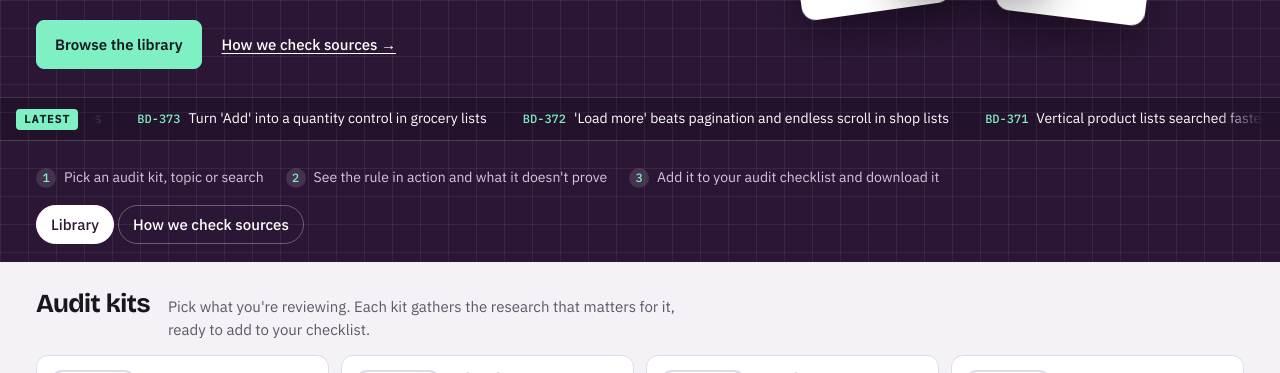
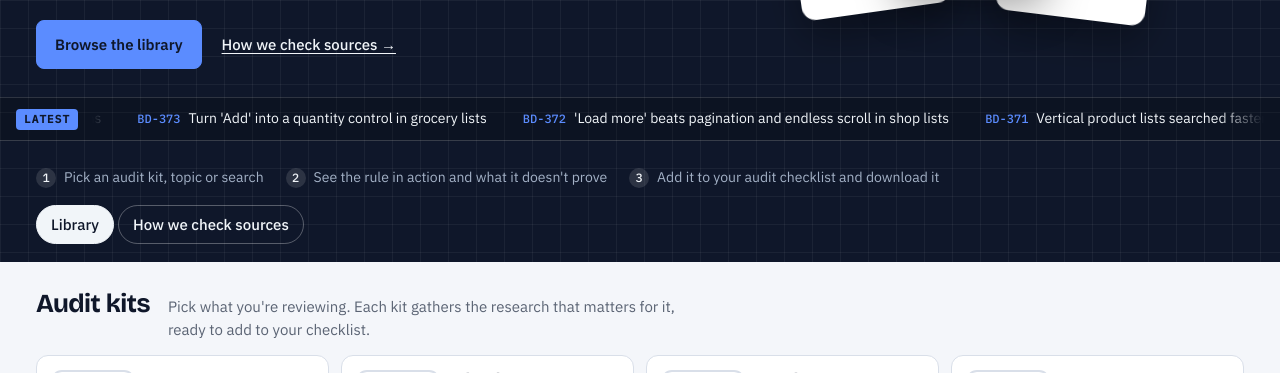
Before and after one commit to brandeddigital/uxuiuniversity, a plain HTML site: page index.html in a window 1280 px wide. Shown: the part 364-737 px from the top of the page. Drawn offline with nearby package versions, Linux system fonts and the light colour scheme.

Commit message:
Switch to slate and signal blue palette
Co-Authored-By: Claude Opus 5.5 <noreply@anthropic.com>
Claude-Session: https://claude.ai/code/session_019wrtSk4U4xg2rVjYuUkhZz

```diff
--- a/index.html
+++ b/index.html
@@ -5,10 +5,10 @@
 <style>
 /* Layout: a research library. Short masthead that says how to use it, a "start with a task" panel, then a filter rail beside a scannable list whose rows expand in place. */
 :root{
-  --paper:#f4f2f7; --sheet:#ffffff; --ink:#1a1620; --muted:#5d5866; --rule:#dfdae6; --wash:#ebe7f1;
-  --accent:#6a32b8; --accent-ink:#ffffff; --accent-wash:#efe7fa;
+  --paper:#f4f6fa; --sheet:#ffffff; --ink:#0f172a; --muted:#5b6474; --rule:#d9dfe9; --wash:#e8ecf4;
+  --accent:#2451c9; --accent-ink:#ffffff; --accent-wash:#e4ebfb;
   --measured:#1d7a55; --measured-wash:#dff2e8;
-  --standard:#2f5d8a; --standard-wash:#e2ecf5;
+  --standard:#475569; --standard-wash:#e9edf3;
   --guidance:#8a5a0b; --guidance-wash:#f6ebd5;
   --warn:#9b3b16; --warn-wash:#fae5dc;
   --display:"Bricolage Grotesque", "Avenir Next", "Segoe UI", system-ui, sans-serif;
@@ -16,17 +16,17 @@
   --mono:"IBM Plex Mono", ui-monospace, "SFMono-Regular", Menlo, monospace;
 }
 @media (prefers-color-scheme: dark){:root:not([data-theme="light"]){
-  --paper:#151217; --sheet:#1d1920; --ink:#ece8ef; --muted:#a69fae; --rule:#332d38; --wash:#26212b;
-  --accent:#b99cff; --accent-ink:#1a1030; --accent-wash:#2e2443;
+  --paper:#0b1120; --sheet:#111a2e; --ink:#f1f5f9; --muted:#94a3b8; --rule:#24304a; --wash:#18233b;
+  --accent:#5b8cff; --accent-ink:#0f172a; --accent-wash:#16213d;
   --measured:#6fd3a5; --measured-wash:#17382b;
-  --standard:#8fb6e0; --standard-wash:#1d2a38;
+  --standard:#a3b1c6; --standard-wash:#1d2a3d;
   --guidance:#e5b75e; --guidance-wash:#3a2e14;
   --warn:#f29a76; --warn-wash:#3d2219; color-scheme:dark}}
 :root[data-theme="dark"]{
-  --paper:#151217; --sheet:#1d1920; --ink:#ece8ef; --muted:#a69fae; --rule:#332d38; --wash:#26212b;
-  --accent:#b99cff; --accent-ink:#1a1030; --accent-wash:#2e2443;
+  --paper:#0b1120; --sheet:#111a2e; --ink:#f1f5f9; --muted:#94a3b8; --rule:#24304a; --wash:#18233b;
+  --accent:#5b8cff; --accent-ink:#0f172a; --accent-wash:#16213d;
   --measured:#6fd3a5; --measured-wash:#17382b;
-  --standard:#8fb6e0; --standard-wash:#1d2a38;
+  --standard:#a3b1c6; --standard-wash:#1d2a3d;
   --guidance:#e5b75e; --guidance-wash:#3a2e14;
   --warn:#f29a76; --warn-wash:#3d2219; color-scheme:dark}
 *{box-sizing:border-box}
@@ -353,9 +353,9 @@ details.orig .finding{margin-top:10px;font-size:15px}
 
 
 /* hero: blueprint band with live phone scenes */
-:root{--hero-bg:#2b1636;--hero-ink:#ffffff;--hero-muted:#d6c6de;--hero-hi:#7ef0c4;--hero-line:rgb(255 255 255 / .07)}
-@media (prefers-color-scheme: dark){:root:not([data-theme="light"]){--hero-bg:#1d0e25;--hero-muted:#c2b0cc}}
-:root[data-theme="dark"]{--hero-bg:#1d0e25;--hero-muted:#c2b0cc}
+:root{--hero-bg:#0f172a;--hero-ink:#f1f5f9;--hero-muted:#a3b1c6;--hero-hi:#5b8cff;--hero-on:#0f172a;--hero-line:rgb(255 255 255 / .05)}
+@media (prefers-color-scheme: dark){:root:not([data-theme="light"]){--hero-bg:#0b1120;--hero-muted:#a3b1c6}}
+:root[data-theme="dark"]{--hero-bg:#0b1120;--hero-muted:#a3b1c6}
 header.mast.hero{background-color:var(--hero-bg);background-image:linear-gradient(var(--hero-line) 1px,transparent 1px),linear-gradient(90deg,var(--hero-line) 1px,transparent 1px);background-size:28px 28px;color:var(--hero-ink);border-bottom:0;overflow:hidden}
 .hero .hero-grid{display:grid;grid-template-columns:minmax(0,1.15fr) minmax(0,1fr);gap:24px 40px;align-items:center;padding-block:44px 28px}
 .hero .kicker{color:var(--hero-muted)}
@@ -368,7 +368,7 @@ header.mast.hero{background-color:var(--hero-bg);background-image:linear-gradien
 .hero .stats small{color:var(--hero-muted)}
 .hero .stats li{padding-left:12px;border-left:2px solid var(--hero-hi)}
 .hero-cta{display:flex;flex-wrap:wrap;gap:10px 20px;align-items:center;margin-top:24px}
-.hero-btn{background:var(--hero-hi);color:#151a22;border-color:var(--hero-hi);font-weight:600;padding:12px 18px}
+.hero-btn{background:var(--hero-hi);color:var(--hero-on);border-color:var(--hero-hi);font-weight:600;padding:12px 18px}
 .hero-btn:hover{border-color:var(--hero-ink)}
 .hero-link{color:var(--hero-ink);font-weight:500}
 .hero-art{position:relative;height:360px;min-width:0}
@@ -380,7 +380,7 @@ header.mast.hero{background-color:var(--hero-bg);background-image:linear-gradien
 .hero-art a:nth-child(1):hover,.hero-art a:nth-child(1):focus-visible{transform:translate(-125%,-54%) rotate(-5deg)}
 .hero-art a:nth-child(2):hover,.hero-art a:nth-child(2):focus-visible{transform:translate(-50%,-62%)}
 .hero-art a:nth-child(3):hover,.hero-art a:nth-child(3):focus-visible{transform:translate(25%,-50%) rotate(4deg)}
-.hero-art .badge-do{position:absolute;top:-12px;left:50%;transform:translateX(-50%);z-index:4;font:600 11px/1 var(--mono);letter-spacing:.06em;text-transform:uppercase;background:var(--hero-hi);color:#151a22;padding:6px 9px;border-radius:999px;white-space:nowrap}
+.hero-art .badge-do{position:absolute;top:-12px;left:50%;transform:translateX(-50%);z-index:4;font:600 11px/1 var(--mono);letter-spacing:.06em;text-transform:uppercase;background:var(--hero-hi);color:var(--hero-on);padding:6px 9px;border-radius:999px;white-space:nowrap}
 .hero-art .art-cap{position:absolute;width:1px;height:1px;overflow:hidden;clip:rect(0 0 0 0);white-space:nowrap}
 @media (prefers-reduced-motion: no-preference){
   .hero-art a .phone{animation:bob 6s ease-in-out infinite}
@@ -392,7 +392,7 @@ header.mast.hero{background-color:var(--hero-bg);background-image:linear-gradien
   @keyframes tick{to{transform:translateX(-50%)}}
 }
 .ticker{display:flex;align-items:center;gap:14px;border-block:1px solid rgb(255 255 255 / .14);background:rgb(0 0 0 / .18);padding-block:10px;padding-left:max(16px,env(safe-area-inset-left,0px));padding-right:max(16px,env(safe-area-inset-right,0px))}
-.ticker-lbl{flex:none;font:600 11px/1 var(--mono);letter-spacing:.1em;text-transform:uppercase;background:var(--hero-hi);color:#151a22;padding:5px 8px;border-radius:4px}
+.ticker-lbl{flex:none;font:600 11px/1 var(--mono);letter-spacing:.1em;text-transform:uppercase;background:var(--hero-hi);color:var(--hero-on);padding:5px 8px;border-radius:4px}
 .ticker-track{overflow:hidden;min-width:0;flex:1;mask-image:linear-gradient(90deg,transparent,#000 4%,#000 96%,transparent)}
 .ticker-run{display:flex;gap:36px;width:max-content;font-size:14px;color:var(--hero-ink)}
 .ticker-run a{color:var(--hero-ink);text-decoration:none;white-space:nowrap}
@@ -400,7 +400,7 @@ header.mast.hero{background-color:var(--hero-bg);background-image:linear-gradien
 .ticker-run a b{font:500 12px var(--mono);color:var(--hero-hi);margin-right:8px}
 .hero-foot{display:flex;flex-wrap:wrap;justify-content:space-between;align-items:center;gap:12px 24px;padding-block:16px 18px}
 .hero .steps{color:var(--hero-muted)}
-.hero .steps b{background:rgb(255 255 255 / .12);color:var(--hero-hi)}
+.hero .steps b{background:rgb(255 255 255 / .12);color:var(--hero-ink)}
 .hero nav.tabs a{color:var(--hero-ink);border-color:rgb(255 255 255 / .3)}
 .hero nav.tabs a[aria-current="page"]{background:var(--hero-ink);color:var(--hero-bg);border-color:var(--hero-ink)}
 @media (max-width:860px){
@@ -415,11 +415,11 @@ header.mast.hero{background-color:var(--hero-bg);background-image:linear-gradien
 }
 /* ---------- laptop frame: same scenes, desktop browser ---------- */
 .lap{width:100%;display:grid;justify-items:center;min-width:0}
-.phone.laptop{max-width:none;aspect-ratio:16/10;border-radius:7px 7px 0 0;border:5px solid #2a2530;border-bottom-width:7px;padding:0 10px 8px;gap:5px;font-size:9px}
+.phone.laptop{max-width:none;aspect-ratio:16/10;border-radius:7px 7px 0 0;border:5px solid #1e293b;border-bottom-width:7px;padding:0 10px 8px;gap:5px;font-size:9px}
 .scenes .phone.laptop,.tl .phone.laptop,.lap .phone.laptop{max-width:none;width:100%}
 .scenes.two.lap-set .phone.laptop,.scenes.lap-set .phone.laptop{font-size:10px}
-.lap-base{display:block;width:108%;height:7px;background:linear-gradient(#cfc9d6,#a9a2b3);border-radius:0 0 9px 9px;position:relative}
-.lap-base::before{content:"";position:absolute;left:42%;right:42%;top:0;height:3px;background:#8d8698;border-radius:0 0 4px 4px}
+.lap-base{display:block;width:108%;height:7px;background:linear-gradient(#cbd5e1,#94a3b8);border-radius:0 0 9px 9px;position:relative}
+.lap-base::before{content:"";position:absolute;left:42%;right:42%;top:0;height:3px;background:#7c8799;border-radius:0 0 4px 4px}
 .lap-bar{display:flex;align-items:center;gap:6px;height:auto;padding:5px 0 4px;margin:0 -10px 1px;padding-inline:8px;background:var(--wash);border-bottom:1px solid var(--rule);flex:none}
 .lap-bar .dots{display:flex;gap:3px;flex:none}
 .lap-bar .dots i{width:5px;height:5px;border-radius:50%;background:var(--rule)}
```
Also changed, not shown: avatar.png.
